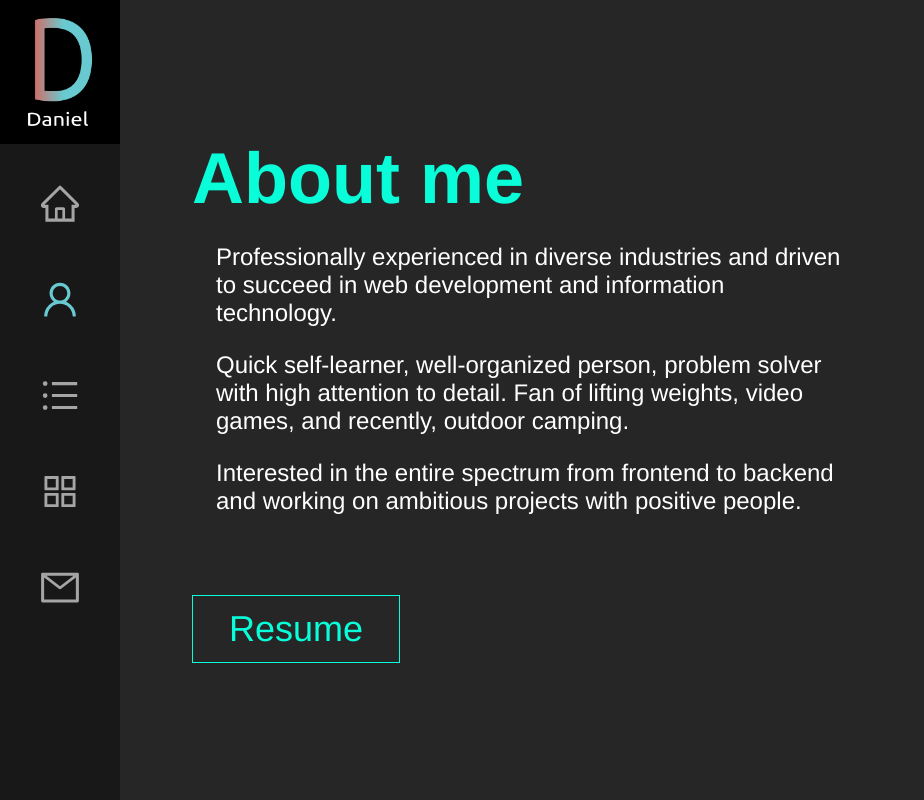
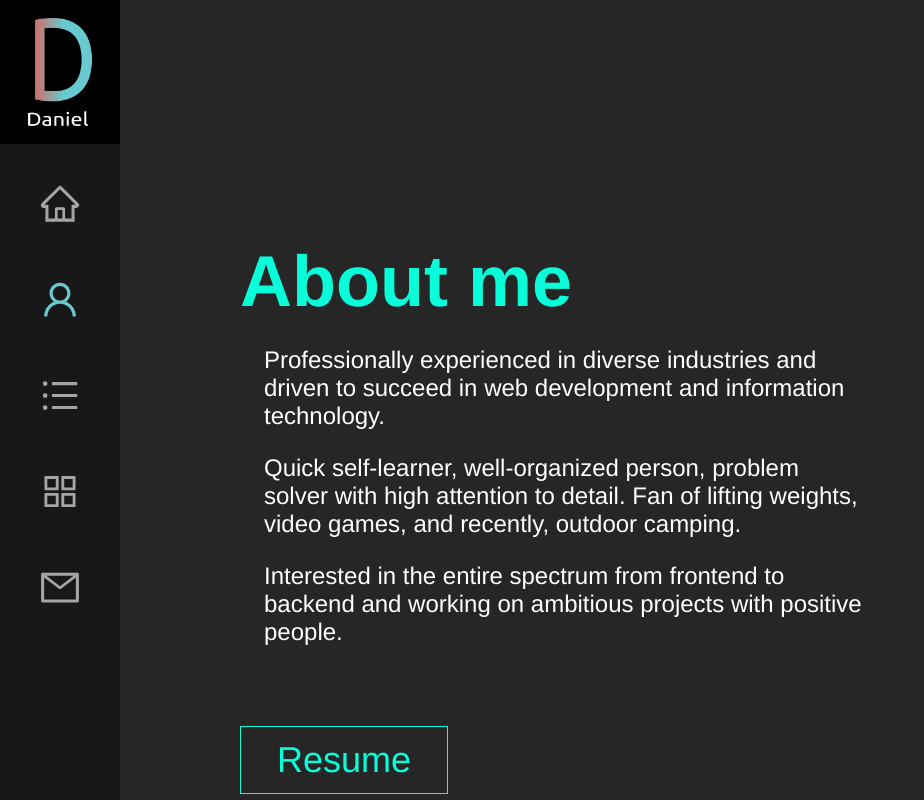
Before and after one commit to d4cho/portfolio-website-react, a React (Create React App) app: page /about in a window 1280 px wide. Shown: the whole page, without its empty margins (0-924 px from the left). Built offline with nearby package versions, Linux system fonts and the light colour scheme.

Commit message:
animations and styling for animations

```diff
--- a/src/App.js
+++ b/src/App.js
@@ -1,5 +1,8 @@
-import React from 'react';
-import { BrowserRouter, Switch, Route } from 'react-router-dom';
+import React, { useContext } from 'react';
+import { BrowserRouter, Switch, Route, useLocation } from 'react-router-dom';
+import { __RouterContext } from 'react-router';
+
+import { useTransition, animated } from 'react-spring';
 
 import Sidebar from './Components/Sidebar/Sidebar';
 import HomePage from './Components/HomePage/HomePage';
@@ -10,18 +13,47 @@ import ContactPage from './Components/ContactPage/ContactPage';
 import LoadingPage from './Components/LoadingPage/LoadingPage';
 
 function App() {
+  const location = useLocation();
+  const transitions = useTransition(location, (location) => location.pathname, {
+    from: { opacity: 0, transform: 'translate3d(100%,0,0)' },
+    enter: { opacity: 1, transform: 'translate3d(0%,0,0)' },
+    leave: { opacity: 0, transform: 'translate3d(-50%,0,0)' }
+  });
+
   return (
-    <BrowserRouter>
+    // <BrowserRouter>
+    <>
       <Sidebar />
-      <Switch>
+      {transitions.map(({ item, props, key }) => (
+        <animated.div
+          key={key}
+          style={{
+            ...props,
+            position: 'absolute',
+            height: '100%',
+            width: '100%'
+          }}>
+          {console.log(props)}
+          <Switch location={item}>
+            <Route exact path='/' component={HomePage} />
+            <Route exact path='/about' component={AboutPage} />
+            <Route exact path='/skills' component={SkillsPage} />
+            <Route exact path='/projects' component={ProjectsPage} />
+            <Route exact path='/contact' component={ContactPage} />
+            <Route exact path='/loading' component={LoadingPage} />
+          </Switch>
+        </animated.div>
+      ))}
+    </>
+    /* <Switch>
         <Route exact path='/' component={HomePage} />
         <Route exact path='/about' component={AboutPage} />
         <Route exact path='/skills' component={SkillsPage} />
         <Route exact path='/projects' component={ProjectsPage} />
         <Route exact path='/contact' component={ContactPage} />
         <Route exact path='/loading' component={LoadingPage} />
-      </Switch>
-    </BrowserRouter>
+      </Switch> */
+    // </BrowserRouter>
   );
 }
 
--- a/src/Components/ContactPage/sections/Notification.js
+++ b/src/Components/ContactPage/sections/Notification.js
@@ -24,7 +24,7 @@ const Notification = (props) => {
 
   const transitions = useTransition(show, null, {
     from: { transform: 'translate3d(500px,0,0)' },
-    enter: { transform: 'translate3d(-100px,0px,0)' },
+    enter: { transform: 'translate3d(0px,0px,0)' },
     leave: { transform: 'translate3d(500px,0,0)' }
   });
 
--- a/src/index.js
+++ b/src/index.js
@@ -1,12 +1,15 @@
 import React from 'react';
 import ReactDOM from 'react-dom';
+import { BrowserRouter } from 'react-router-dom';
 import './index.css';
 import './style.css';
 import App from './App';
 
 ReactDOM.render(
   <React.StrictMode>
-    <App />
+    <BrowserRouter>
+      <App />
+    </BrowserRouter>
   </React.StrictMode>,
   document.getElementById('root')
 );
--- a/src/style.css
+++ b/src/style.css
@@ -133,7 +133,7 @@
 
 .Background {
   display: flex;
-  justify-content: center;
+  justify-content: flex-start;
   align-items: center;
 }
 
@@ -156,12 +156,21 @@
   justify-content: flex-start;
   flex-direction: column;
   align-items: flex-start;
-  margin-left: 3rem;
+  margin-left: 10rem;
+  margin-top: 10rem;
 }
 
 @media (max-width: 960px) {
   .Main {
-    margin-top: 4rem;
+    margin-top: 8rem;
+    margin-left: 5rem;
+  }
+}
+
+@media (max-width: 550px) {
+  .Main {
+    margin-top: 16rem;
+    margin-left: 3rem;
   }
 }
 
@@ -732,8 +741,10 @@
 /* Skills Page */
 .Background-skills-page {
   display: flex;
-  justify-content: center;
+  justify-content: flex-start;
   align-items: center;
+  margin-left: 10rem;
+  margin-top: 5rem;
 }
 
 .Main-skills-page {
@@ -741,7 +752,6 @@
   justify-content: flex-start;
   flex-direction: column;
   align-items: flex-start;
-  margin-left: 3rem;
   width: 24rem;
 }
 
@@ -780,8 +790,8 @@
 
 @media (max-width: 960px) {
   .Main-skills-page {
-    margin-top: 1rem;
-    margin-left: 0;
+    margin-top: 3rem;
+    margin-left: 5rem;
     width: 100%;
   }
 
@@ -793,7 +803,7 @@
   .Chart-skills-page {
     width: 25rem;
     height: 15rem;
-    margin-left: 0rem;
+    margin-left: -1rem;
     margin-top: 2rem;
   }
 
@@ -813,6 +823,30 @@
   }
 }
 
+@media (max-width: 600px) {
+  .Chart-skills-page {
+    width: 20rem;
+    height: 10rem;
+    margin-left: 0rem;
+    margin-top: 2rem;
+  }
+}
+
+@media (max-width: 550px) {
+  .Main-skills-page {
+    margin-top: 11rem;
+    margin-left: 0;
+    width: 100%;
+  }
+
+  .Chart-skills-page {
+    width: 25rem;
+    height: 15rem;
+    margin-left: -2rem;
+    margin-top: 2rem;
+  }
+}
+
 /* Contact Page */
 
 .Background-contact-page {
@@ -829,6 +863,8 @@
   width: 50%;
   padding: 2rem;
   box-sizing: border-box;
+  margin-left: 8rem;
+  margin-top: 5rem;
 }
 
 .Map-contact-page {
@@ -846,7 +882,35 @@
   }
 
   .Content-contact-page {
+    margin-top: 1rem;
     width: 80%;
+  }
+
+  .Map-contact-page {
+    padding: 0;
+  }
+}
+
+@media (max-width: 960px) {
+  .Background-contact-page {
+    flex-direction: column;
+  }
+
+  .Content-contact-page {
+    margin-top: 6rem;
+    margin-left: 1rem;
+    width: 90%;
+  }
+}
+
+@media (max-width: 550px) {
+  .Background-contact-page {
+    flex-direction: column;
+  }
+
+  .Content-contact-page {
+    margin-top: 14rem;
+    margin-left: 0rem;
   }
 }
 
```
